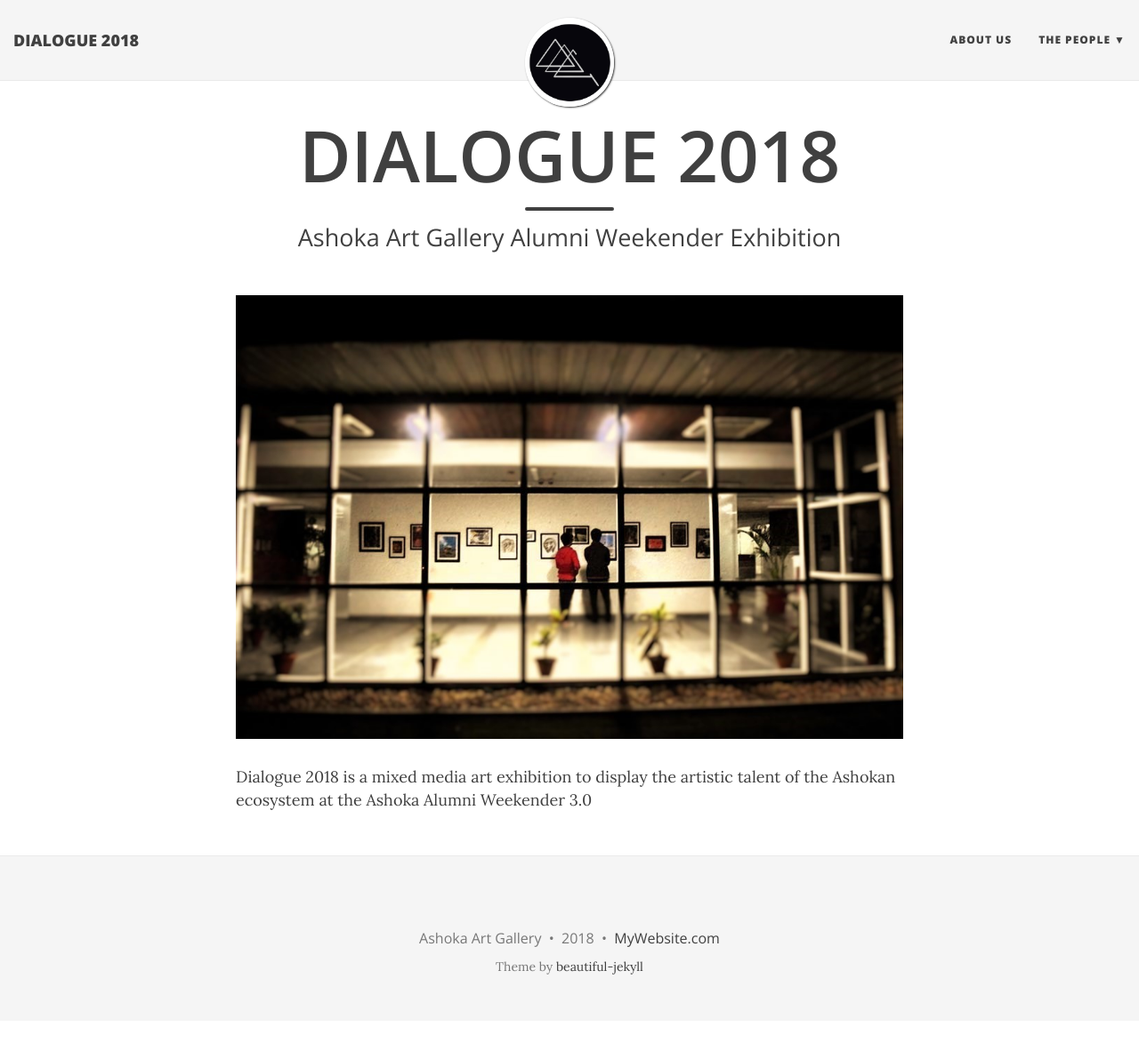
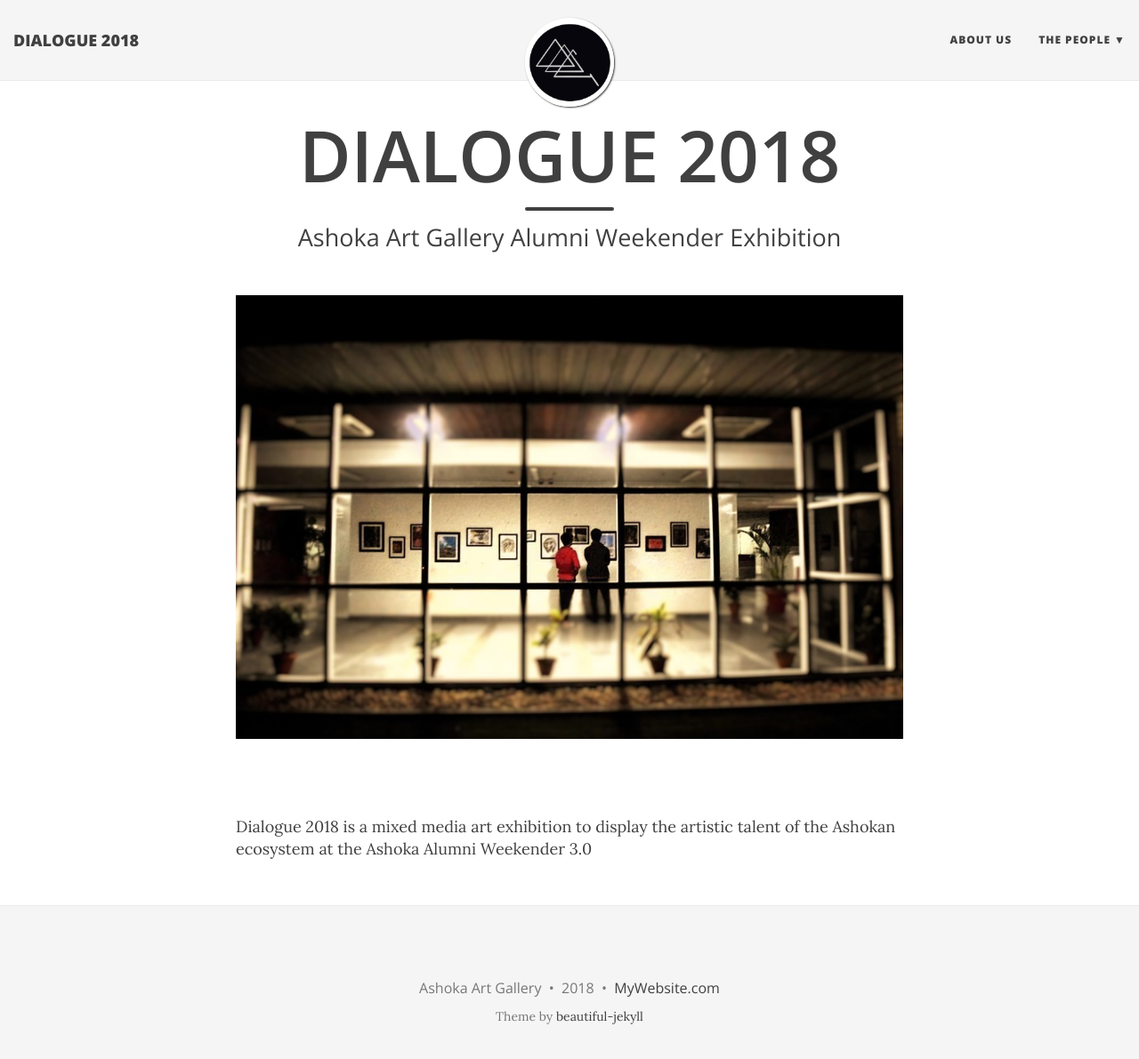
Before and after one commit to dialogue2018/dialogue2018.github.io, a Jekyll site: the page built from index.html, in a window 1280 px wide and 1204 px high. Shown: the top 1191 px of the window at 89% size. Built offline with Jekyll 4.4.1, drawn with Linux system fonts in a browser that asks for light colours; nearby versions of some CDN libraries; the list of posts is cut into pages by our own code.

Commit message:
Update index.html

```diff
--- a/index.html
+++ b/index.html
@@ -7,5 +7,5 @@
 ---
  <p align="center">
 <img src="../../img/Dialogue Home.jpg"></p>
-
-Dialogue 2018 is a mixed media art exhibition to display the artistic talent of the Ashokan ecosystem at the Ashoka Alumni Weekender 3.0
+<br />
+<p align="left"></p>Dialogue 2018 is a mixed media art exhibition to display the artistic talent of the Ashokan ecosystem at the Ashoka Alumni Weekender 3.0
```
